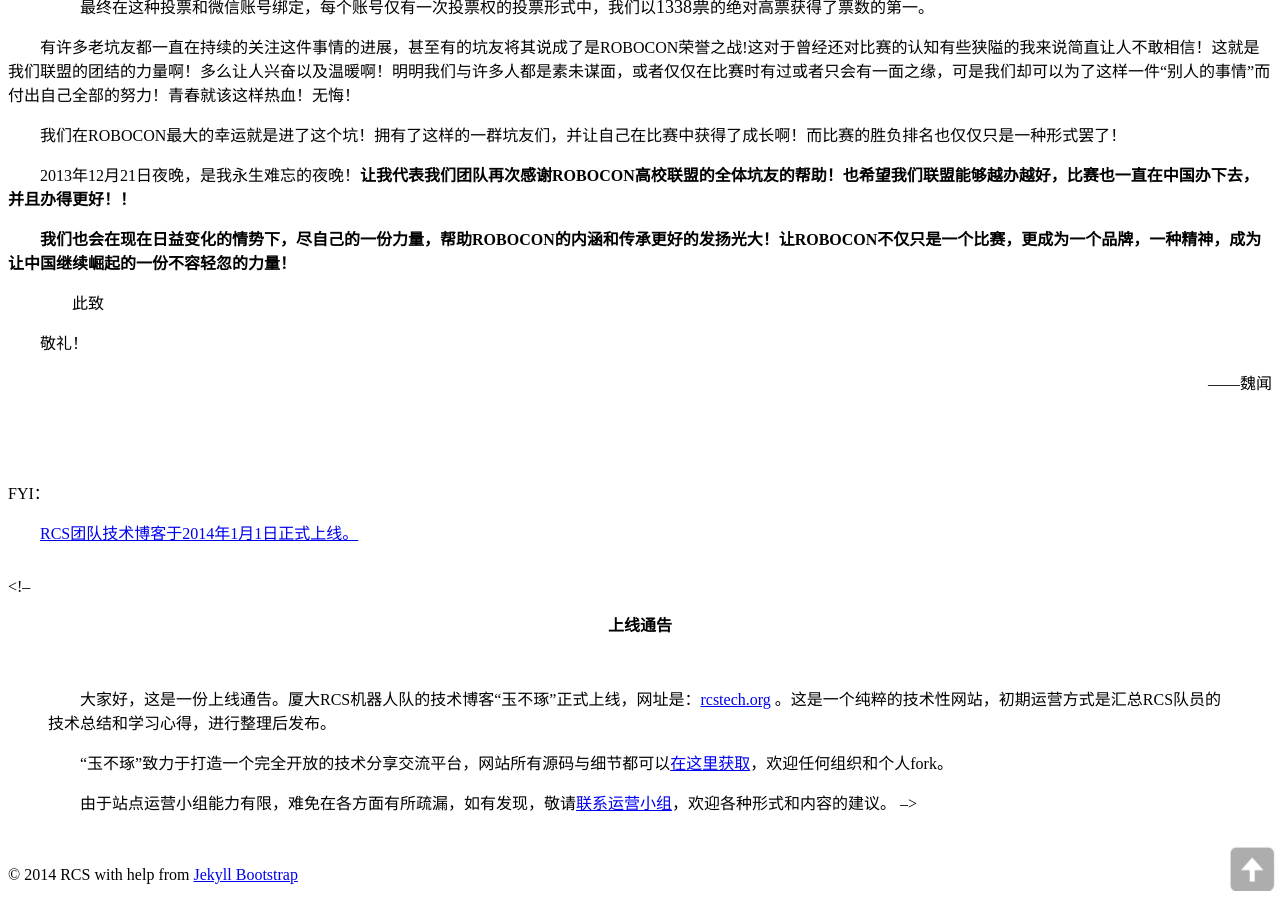
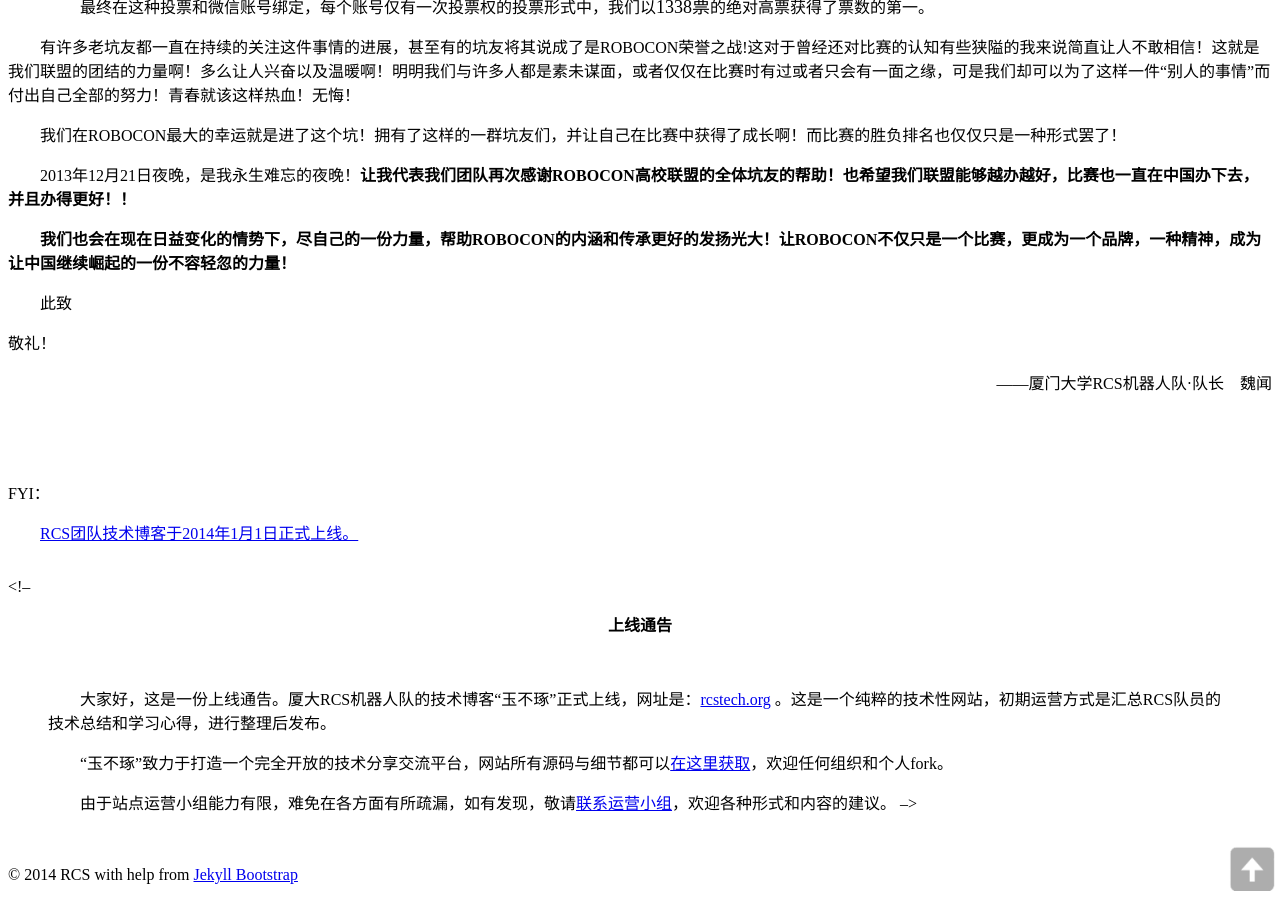
Before and after one commit to RCSTech/RCSTech.github.io, a Jekyll site: the page built from thank_you_note.md, in a window 1280 px wide and 900 px high, scrolled down 691 px. Built offline with Jekyll 4.4.1, drawn with Linux system fonts in a browser that asks for light colours; nearby versions of some CDN libraries; a style sheet for code colours, icons or effects is not loaded.

Commit message:
edit thank-you note

```diff
--- a/thank_you_note.md
+++ b/thank_you_note.md
@@ -28,12 +28,12 @@
 
 　　<b>我们也会在现在日益变化的情势下，尽自己的一份力量，帮助ROBOCON的内涵和传承更好的发扬光大！让ROBOCON不仅只是一个比赛，更成为一个品牌，一种精神，成为让中国继续崛起的一份不容轻忽的力量！</b>
 
-　　　　此致
+　　此致
 
-　　敬礼！
+敬礼！
 
 <div>
-    <p align="right">——魏闻</p>
+    <p align="right">——厦门大学RCS机器人队·队长　魏闻</p>
 </div>
 
 <br><br><br>
```
